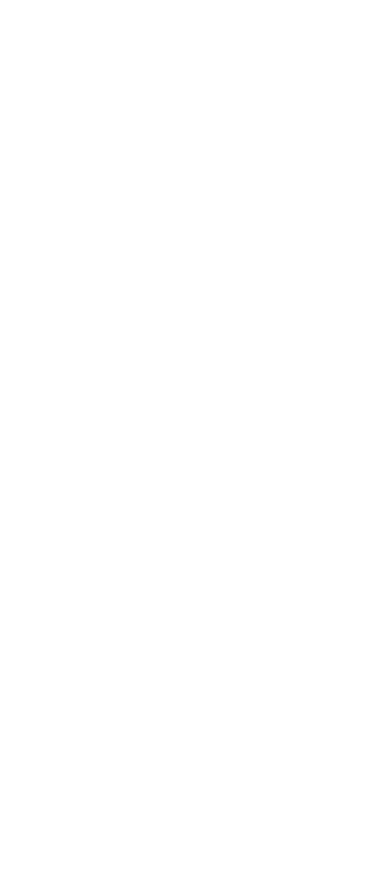
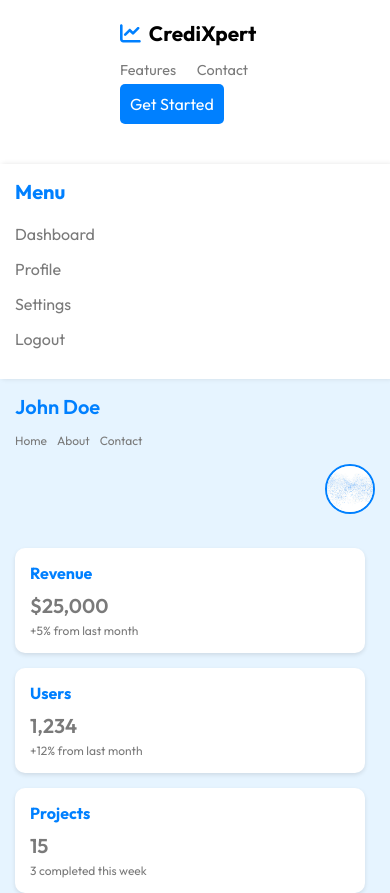
Before and after one commit to GopalDose/CrediXpert, a React (Vite) app in the folder frontend/: page /dashboard in a window 390 px wide. Before the commit this address had no page. Shown: the top 893 px of the page. Before the commit the page ends 844 px from the top, so only its background shows below. Built offline with nearby package versions, Linux system fonts and the light colour scheme.

Commit message:
dashboard

```diff
--- a/frontend/src/App.jsx
+++ b/frontend/src/App.jsx
@@ -4,15 +4,22 @@
 import Header from './components/Header/Header';
 import Home from './Pages/Home';
 import Registration from './components/Registration/Registration';
+import Dashboard from './components/Dashboard/Dashboard'
+import Footer from './components/Footer/Footer';
 
 const App = () => {
   return (
+    <>
+    <Header/>
     <Router>
       <Routes>
         <Route path="/" element={<Home />} />
         <Route path="/register" element={<Registration />} />
+        <Route path='/dashboard' element={<Dashboard/>}/>
       </Routes>
     </Router>
+    <Footer/>
+    </>
   );
 };
 
--- /dev/null
+++ b/frontend/src/components/Dashboard/Dashboard.css
@@ -0,0 +1,210 @@
+.dashboard-container {
+    display: flex;
+    min-height: 100vh;
+    background-color: var(--light);
+}
+
+/* Sidebar */
+.sidebar {
+    width: 250px;
+    background-color: white;
+    padding: 20px;
+    box-shadow: 2px 0 5px rgba(0, 0, 0, 0.1);
+}
+
+.sidebar-title {
+    color: var(--first);
+    font-size: 20px;
+    margin-bottom: 20px;
+}
+
+.sidebar-menu {
+    list-style: none;
+    padding: 0;
+}
+
+.sidebar-menu li {
+    margin: 15px 0;
+}
+
+.sidebar-menu a {
+    text-decoration: none;
+    color: var(--grey);
+    font-size: 16px;
+    transition: color 0.3s ease;
+}
+
+.sidebar-menu a:hover {
+    color: var(--second);
+}
+
+/* Main Content */
+.main-content {
+    flex: 1;
+    padding: 20px;
+    overflow-x: hidden;
+    /* Prevents horizontal overflow */
+}
+
+/* Header */
+.header {
+    display: flex;
+    justify-content: space-between;
+    align-items: center;
+    margin-bottom: 30px;
+}
+
+.user-info {
+    display: flex;
+    flex-direction: column;
+    gap: 10px;
+}
+
+.user-name {
+    color: var(--first);
+    font-size: 24px;
+    font-weight: 600;
+}
+
+.placeholder-links a {
+    margin-right: 15px;
+    text-decoration: none;
+    color: var(--grey);
+    font-size: 14px;
+    transition: color 0.3s ease;
+}
+
+.placeholder-links a:hover {
+    color: var(--second);
+}
+
+.profile-photo img {
+    width: 50px;
+    height: 50px;
+    border-radius: 50%;
+    object-fit: cover;
+    border: 2px solid var(--first);
+}
+
+/* Cards */
+.cards-container {
+    display: flex;
+    flex-wrap: wrap;
+    /* Allows cards to wrap to next line */
+    gap: 20px;
+    justify-content: flex-start;
+    /* Aligns cards to the left */
+    width: 100%;
+    /* Ensures container stays within bounds */
+}
+
+.card {
+    background-color: white;
+    padding: 20px;
+    border-radius: 10px;
+    box-shadow: 0 2px 4px rgba(0, 0, 0, 0.1);
+    transition: transform 0.3s ease;
+    flex: 1 1 calc(25% - 20px);
+    /* Each card takes 25% width minus gap */
+    min-width: 200px;
+    /* Minimum width for readability */
+    max-width: calc(25% - 20px);
+    /* Prevents exceeding viewport */
+    box-sizing: border-box;
+    /* Includes padding in width calculation */
+}
+
+.card:hover {
+    transform: translateY(-5px);
+}
+
+.card h3 {
+    color: var(--first);
+    font-size: 18px;
+    margin-bottom: 10px;
+}
+
+.card p {
+    color: var(--grey);
+    font-size: 24px;
+    font-weight: 600;
+    margin: 0;
+}
+
+.card-detail {
+    color: var(--grey);
+    font-size: 12px;
+    display: block;
+    margin-top: 5px;
+}
+
+/* Responsive Design */
+@media (max-width: 1024px) {
+    .card {
+        flex: 1 1 calc(33.33% - 20px);
+        /* 3 cards per row */
+        max-width: calc(33.33% - 20px);
+    }
+}
+
+@media (max-width: 768px) {
+    .dashboard-container {
+        flex-direction: column;
+    }
+
+    .sidebar {
+        width: 100%;
+        padding: 15px;
+    }
+
+    .main-content {
+        padding: 15px;
+    }
+
+    .header {
+        flex-direction: column;
+        align-items: flex-start;
+        gap: 15px;
+    }
+
+    .profile-photo {
+        align-self: flex-end;
+    }
+
+    .cards-container {
+        flex-direction: column;
+        /* Stack cards vertically */
+        gap: 15px;
+    }
+
+    .card {
+        flex: 1 1 100%;
+        /* Full width on smaller screens */
+        max-width: 100%;
+        min-width: 0;
+        /* Allows shrinking below 200px if needed */
+    }
+}
+
+@media (max-width: 480px) {
+    .user-name {
+        font-size: 20px;
+    }
+
+    .placeholder-links a {
+        margin-right: 10px;
+        font-size: 12px;
+    }
+
+    .card {
+        padding: 15px;
+    }
+
+    .card h3 {
+        font-size: 16px;
+    }
+
+    .card p {
+        font-size: 20px;
+    }
+}
--- /dev/null
+++ b/frontend/src/components/Dashboard/Dashboard.jsx
@@ -0,0 +1,67 @@
+import React from "react";
+import "./Dashboard.css";
+import profilePhoto from "../../assets/images/bg.jpg";
+import Header from '../Header/Header'
+
+function Dashboard() {
+    const userName = "John Doe"; // Sample user name, replace with dynamic data as needed
+
+    return (
+        <div className="dashboard-container">
+            {/* Sidebar Menu */}
+            <div className="sidebar">
+                <h3 className="sidebar-title">Menu</h3>
+                <ul className="sidebar-menu">
+                    <li><a href="#dashboard">Dashboard</a></li>
+                    <li><a href="#profile">Profile</a></li>
+                    <li><a href="#settings">Settings</a></li>
+                    <li><a href="#logout">Logout</a></li>
+                </ul>
+            </div>
+
+            {/* Main Content */}
+            <div className="main-content">
+                {/* Header */}
+                <div className="header">
+                    <div className="user-info">
+                        <h2 className="user-name">{userName}</h2>
+                        <div className="placeholder-links">
+                            <a href="#home">Home</a>
+                            <a href="#about">About</a>
+                            <a href="#contact">Contact</a>
+                        </div>
+                    </div>
+                    <div className="profile-photo">
+                        <img src={profilePhoto} alt="Profile" />
+                    </div>
+                </div>
+
+                {/* Cards Section */}
+                <div className="cards-container">
+                    <div className="card">
+                        <h3>Revenue</h3>
+                        <p>$25,000</p>
+                        <span className="card-detail">+5% from last month</span>
+                    </div>
+                    <div className="card">
+                        <h3>Users</h3>
+                        <p>1,234</p>
+                        <span className="card-detail">+12% from last month</span>
+                    </div>
+                    <div className="card">
+                        <h3>Projects</h3>
+                        <p>15</p>
+                        <span className="card-detail">3 completed this week</span>
+                    </div>
+                    <div className="card">
+                        <h3>Tasks</h3>
+                        <p>42</p>
+                        <span className="card-detail">8 pending</span>
+                    </div>
+                </div>
+            </div>
+        </div>
+    );
+}
+
+export default Dashboard;
```
Also changed, not shown: 1 other file (tests, documents, lock files or other folders).
